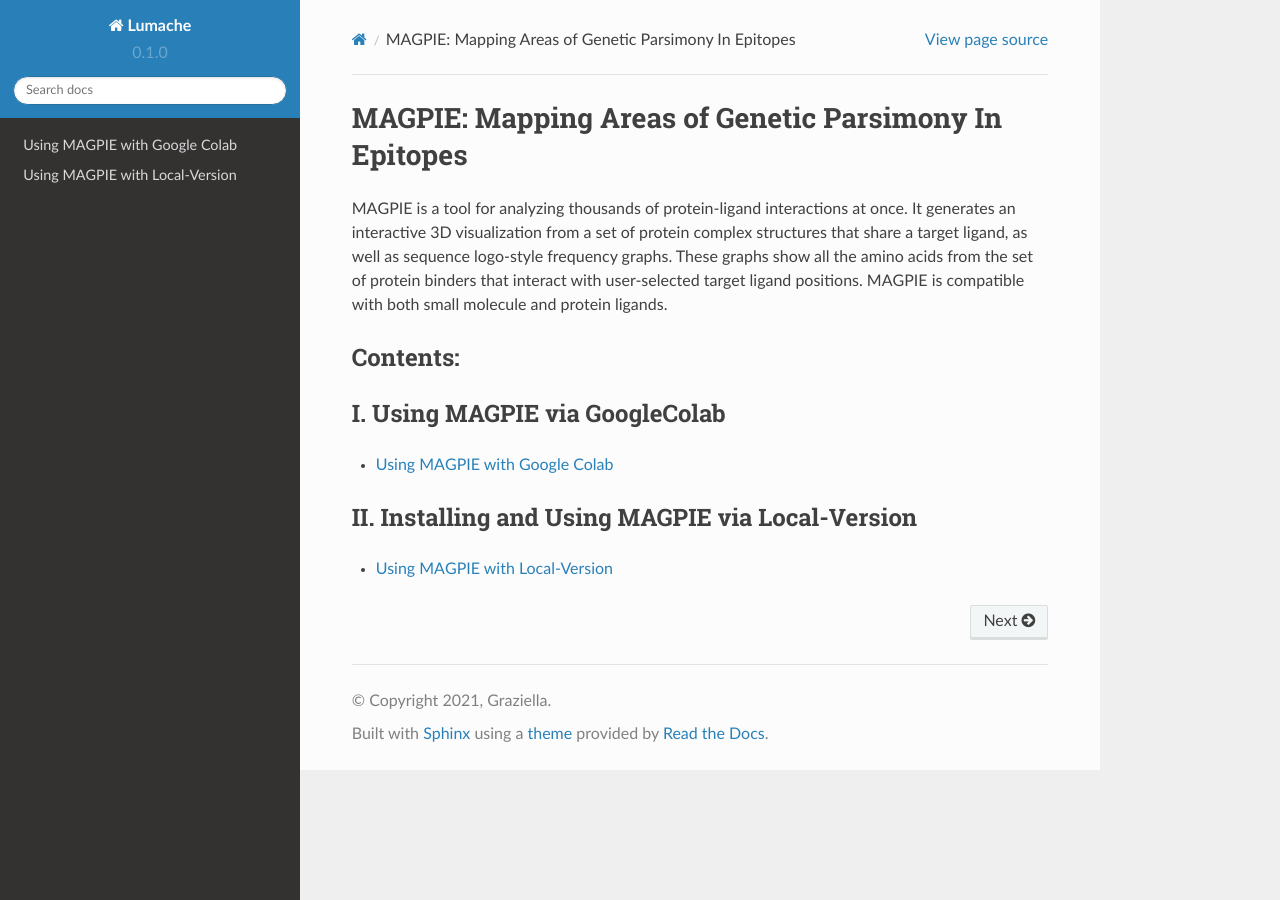
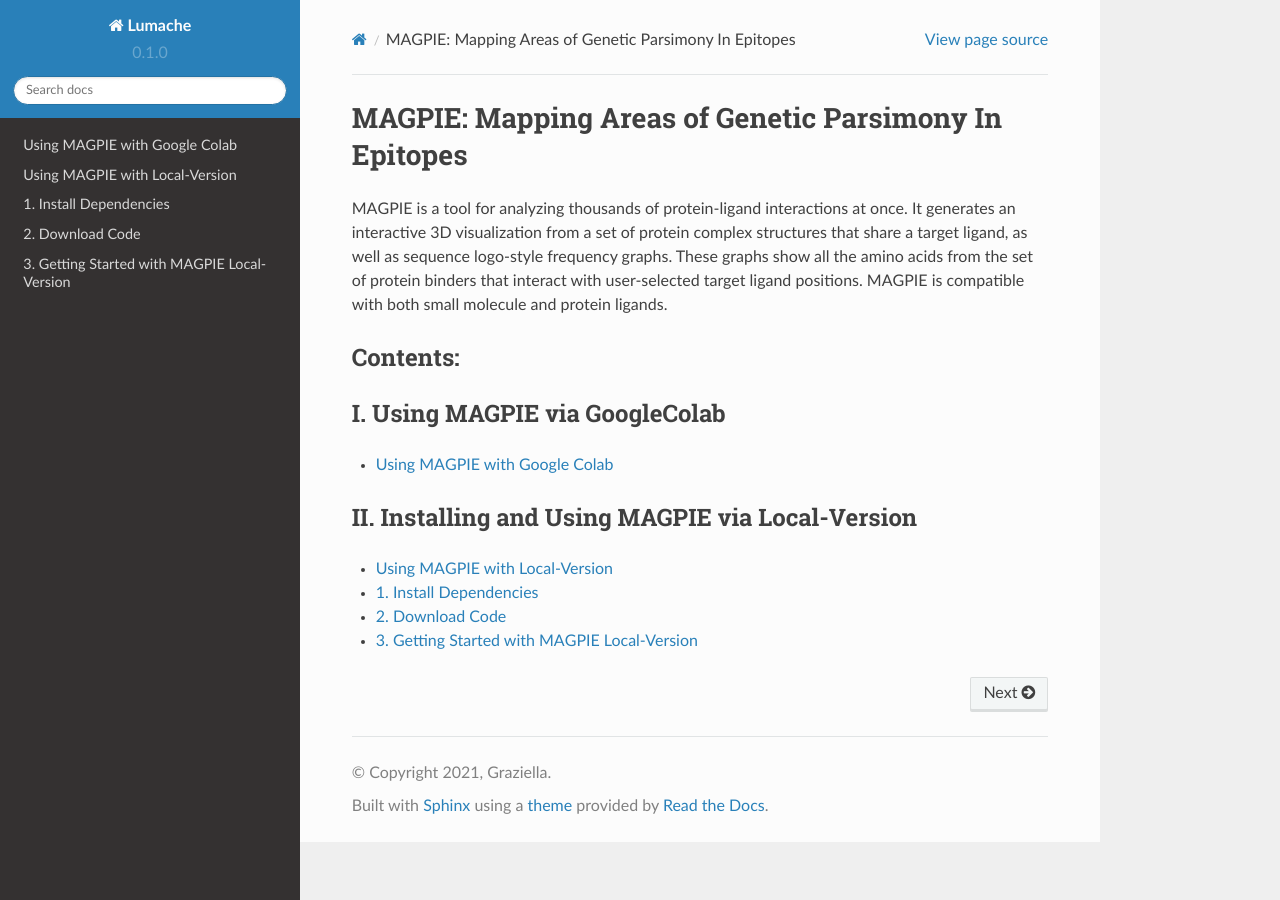
Before and after one commit to SundbergBelen/MAGPIE-docs, a Sphinx documentation site: the page built from docs/source/index.rst, in a window 1280 px wide. Built offline with Sphinx 7.4.7 and the Read the Docs theme 2.0.0, drawn with Linux system fonts in a browser that asks for light colours; pages that are not in the unit, such as notebooks, are missing from menus; some of the changed lines change nothing that is shown.

Commit message:
updated links local-version

```diff
--- a/docs/source/LocalVersion_instructions.rst
+++ b/docs/source/LocalVersion_instructions.rst
@@ -5,7 +5,7 @@ The following are a set of command-line-centric instructions for installing
 the Local-Version of MAGPIE on Linux, Windows, and macOS operating systems.
 
 1. Install Dependencies
------------------------
+========================
 
 
 Linux
@@ -29,7 +29,7 @@ macOS
 -----
 
 2. Download Code
-----------------
+================
 
 The MAGPIE Local-Version package, tutorials, and associated scripts are available for download
 from the `GitHub repository <https://github.com/glasgowlab/MAGPIE>`_. There
@@ -58,10 +58,10 @@ Though not recommended, you can also download the source code from the GitHub
 website. Click the green "Clone or download" tab to obtain the
 latest code.
 
-.. image:: _static/github-download-screenshot.png
+.. image:: _static/Github_download.png
 
 3. Getting Started with MAGPIE Local-Version
---------------------------------------------
+============================================
 
 The Local-Version of MAGPIE is a standalone version of the MAGPIE code that can be run on a local machine.
 
@@ -93,13 +93,14 @@ Glob (0.7)
 Plotly (5.9.0)
 Spicy (1.7.1)
 
-To begin running the MAGPIE Local-Version, navigate to the directory where you downloaded the code and open the jupyter notebook via the following command:
+To begin running the MAGPIE Local-Version, navigate to the directory where you downloaded the code and switch to the Local-Version branch. Then open a Jupyter notebook by running the following command:
 
 .. code-block:: bash
 
    cd /path/to/MAGPIE
+   git checkout Local-Version
    jupyter notebook
 
 This will open a jupyter notebook in your browser
 
-.. image:: _static/github-download-screenshot.png
+.. image:: _static/MAGPIE_Jupyter_nb.png
```
